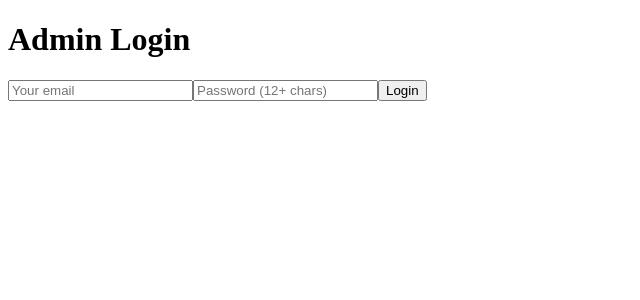
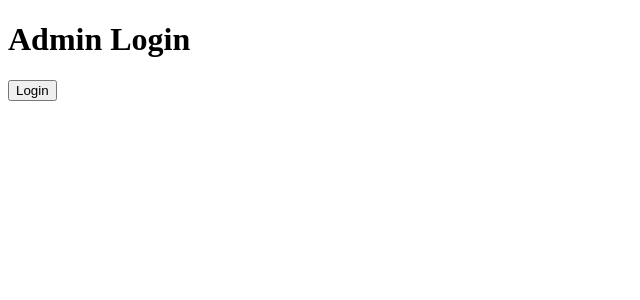
Before and after one commit to Callumac/Appbuider, a Next.js app: page /login in a window 1280 px wide. Shown: the top 300 px of the page, without its empty margins (0-640 px from the left). Built offline with nearby package versions, Linux system fonts and the light colour scheme.

Commit message:
Update page.tsx

```diff
--- a/app/(auth)/login/page.tsx
+++ b/app/(auth)/login/page.tsx
@@ -1,13 +1,26 @@
 'use client';
+import { useRouter } from 'next/navigation';
+import { useEffect } from 'react';
+
 export default function LoginPage() {
+  const router = useRouter();
+
+  // Basic auth check
+  useEffect(() => {
+    if(localStorage.getItem('authenticated')) {
+      router.push('/dashboard'); // Will create this next
+    }
+  }, []);
+
+  const handleLogin = () => {
+    localStorage.setItem('authenticated', 'true');
+    router.push('/dashboard');
+  };
+
   return (
     <div>
       <h1>Admin Login</h1>
-         <form>
-           <input type="email" placeholder="Your email" required />
-           <input type="password" placeholder="Password (12+ chars)" required />
-           <button>Login</button>
-         </form>
+      <button onClick={handleLogin}>Login</button>
     </div>
   );
 }
```
Lines whose indentation alone changed are shown as unchanged.
